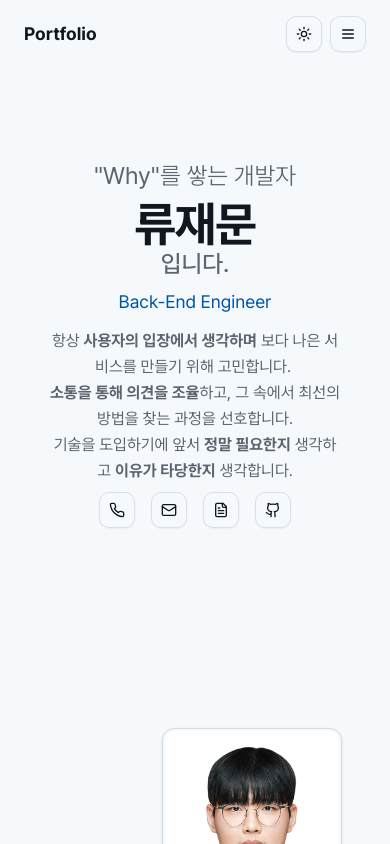
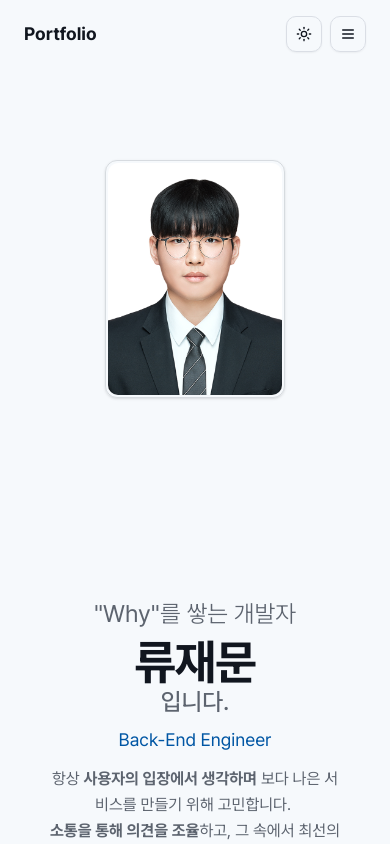
Before and after one commit to jaemoon99/jaemoon99.github.io, a Next.js app: page / in a window 390 px wide. Shown: the top 844 px of the page. Built offline with nearby package versions, Linux system fonts and the light colour scheme.

Commit message:
정렬 수정

```diff
--- a/components/hero-section.tsx
+++ b/components/hero-section.tsx
@@ -59,7 +59,7 @@ export function HeroSection({
       <div className="mx-auto max-w-6xl px-6 py-20">
         <div className="grid grid-cols-1 lg:grid-cols-3 gap-50 items-start">
           {/* Text Content */}
-          <div className="space-y-2 text-center lg:text-left lg:col-span-2">
+          <div className="space-y-2 text-center lg:text-left lg:col-span-2 order-2 lg:order-1">
             <h2 className="text-2xl font-light text-muted-foreground">
               <strong>&quot;Why&quot;</strong>를 쌓는 개발자
             </h2>
@@ -155,7 +155,7 @@ export function HeroSection({
           </div>
 
           {/* Profile Image (✅ hydration-safe) */}
-          <div className="justify-self-end w-[180px]">
+          <div className="justify-self-center lg:justify-self-end w-[180px] order-1 lg:order-2">
             <div className="rounded-lg p-0.5 border border-muted-foreground/20 dark:border-slate-700 shadow-sm">
               <div className="relative aspect-[3/4] rounded-md overflow-hidden bg-background">
                 {/* Light */}
```
